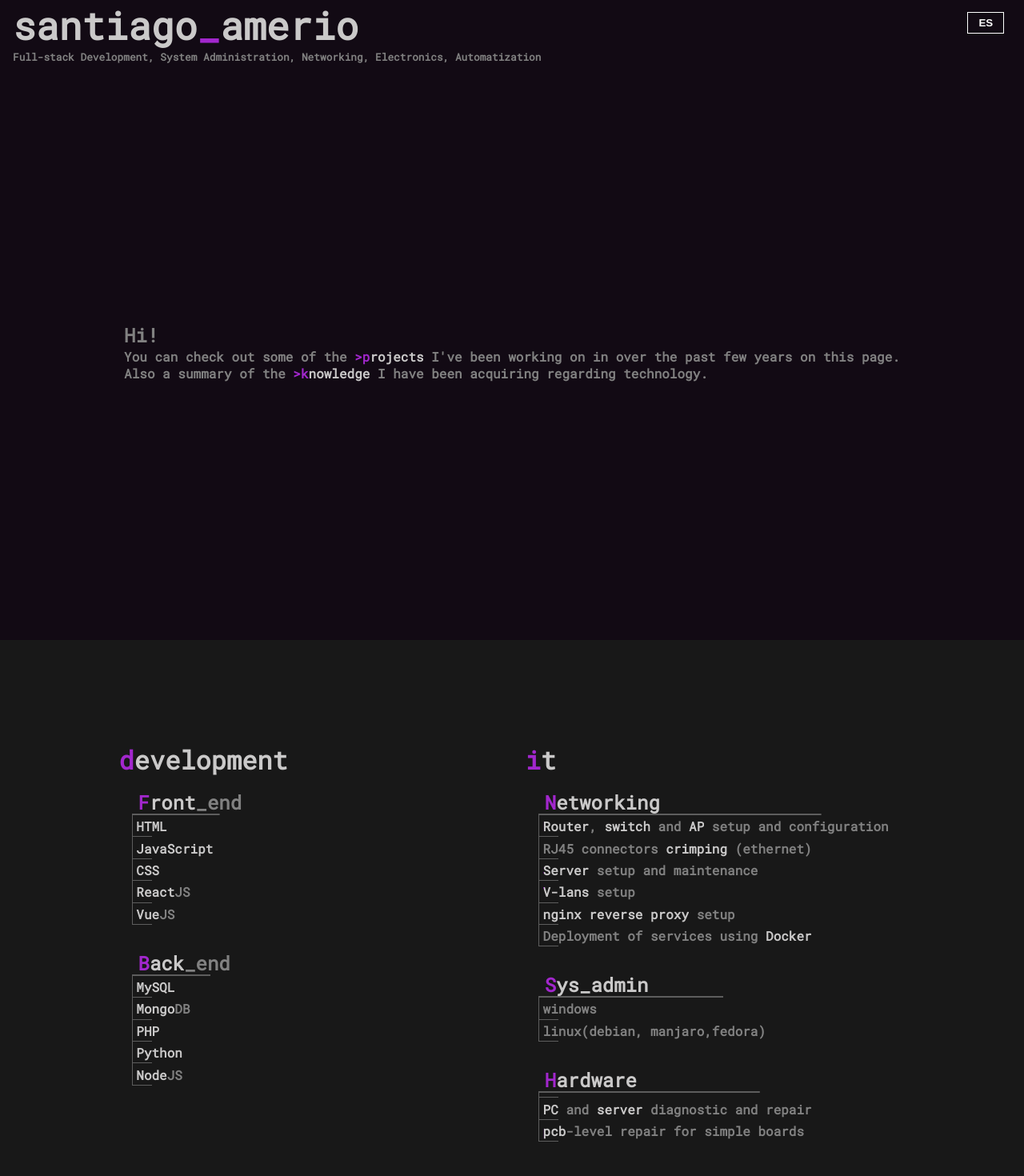
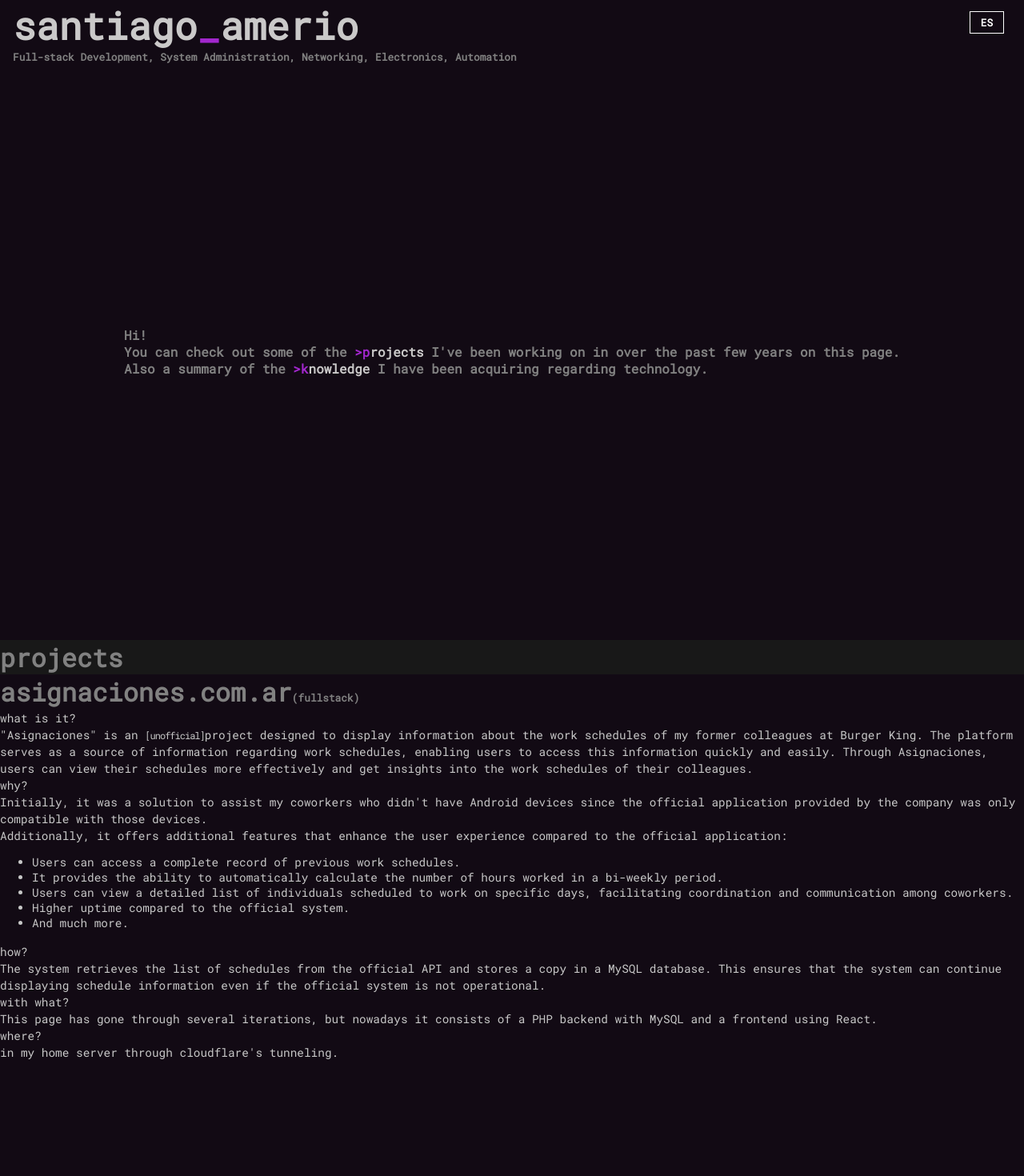
Before and after one commit to santiago-amerio/react_landing_page, a React (Vite) app: page / in a window 1280 px wide. Shown: the top 1470 px of the page at 80% size. Built offline with nearby package versions, Linux system fonts and the light colour scheme.

Commit message:
added section proyects, finalized section brief

```diff
--- a/package.json
+++ b/package.json
@@ -12,7 +12,8 @@
   "dependencies": {
     "classnames": "^2.3.2",
     "react": "^18.2.0",
-    "react-dom": "^18.2.0"
+    "react-dom": "^18.2.0",
+    "react-router-dom": "^6.14.1"
   },
   "devDependencies": {
     "@types/react": "^18.0.37",
--- a/src/App.scss
+++ b/src/App.scss
@@ -9,14 +9,15 @@ $secondary_text-color: $primary_text_color;
 
 
 .sec {
-    >div {
-        transition: opacity .1s ease;
-
+    * {
+        transition: opacity .5s ease;
+        opacity: 1;
     }
 
+
     &.translating {
-        div {
-            opacity: 0;
+        * {
+            opacity: .1
         }
     }
 
--- a/src/App.tsx
+++ b/src/App.tsx
@@ -1,73 +1,85 @@
+import "./App.scss";
+import "./css/integrator.scss";
 
-import './App.scss'
-import './css/integrator.scss'
+import Brief from "./components/Brief";
+import { useState } from "react";
 
-import Brief from './components/Brief'
-import { useState } from 'react'
-import Text_highlighter from './components/Text_highlighter'
-import classNames from 'classnames';
-import es from "./lang/spanish.json"
-import en from "./lang/english.json"
+import { BrowserRouter as Router, Link } from "react-router-dom";
+import Text_highlighter from "./components/Text_highlighter";
+import classNames from "classnames";
+import es from "./lang/spanish.json";
+import en from "./lang/english.json";
+import Proyects from "./components/proyects";
 
 function App() {
+  const land_language = window.location.pathname.replace("/", "");
+
   function timeout(delay: number) {
-    return new Promise(res => setTimeout(res, delay));
+    return new Promise((res) => setTimeout(res, delay));
   }
   const [isTranslating, setIsTranslating] = useState("");
 
-  const [currentLanguage, setCurrentLanguage] = useState('en');
+  const [currentLanguage, setCurrentLanguage] = useState(land_language);
   const handleLanguageSwitch = async () => {
-    setIsTranslating("translating")
-    await timeout(150);
-    setIsTranslating("")
-    setCurrentLanguage(currentLanguage === 'en' ? 'es' : 'en');
-  }
 
-  const languageData = currentLanguage === 'en' ? en : es;
+    setIsTranslating("translating");
+    await timeout(500);
+    setCurrentLanguage(currentLanguage === "es" ? "en" : "es");
+    setIsTranslating("");
+
+
+  };
+
+  const languageData = currentLanguage === "es" ? es : en;
   const introduction = languageData.introduction;
   const brief_content = languageData.brief_content;
-
-
-
+  const proyects_content = languageData.proyects_content;
   return (
     <>
       <div id="app">
-
-        <div id='language_toggler_container'>
-
-          <button onClick={handleLanguageSwitch}>{currentLanguage === 'es' ? "EN" : "ES"}</button>
+        <div id="language_toggler_container">
+          <Router>
+            <Link to={currentLanguage === "en" ? "es" : "en"} onClick={handleLanguageSwitch}>
+              {currentLanguage === "es" ? "EN" : "ES"}
+            </Link>
+          </Router>
         </div>
         <div className={classNames("sec", { ["translating"]: isTranslating })} id="head">
           <div>
             <div className="title-left">
               <Text_highlighter content={introduction[0].title}></Text_highlighter>
             </div>
-            <div className='text-left text-small'>
-              <Text_highlighter content={introduction[0].content} ></Text_highlighter>
+            <div className="text-left subtitle">
+              <Text_highlighter content={introduction[0].content}></Text_highlighter>
             </div>
           </div>
           <div className="title-left">
             <Text_highlighter content={introduction[1].title}></Text_highlighter>
-            <Text_highlighter content={introduction[1].content} ></Text_highlighter>
+            <Text_highlighter content={introduction[1].content}></Text_highlighter>
           </div>
+        </div>
+        <div id="proyects" >
+          <h1>{proyects_content.title}</h1>
+          {proyects_content.content.map((item, index) => (
+            <div className="sec" key={index}>
+              <Proyects content={item}></Proyects>
+            </div>
+          ))}
+        </div>
 
-        </div>
         <div id="brief" className={classNames("sec brief", { ["translating"]: isTranslating })}>
-          {brief_content.map((item, index) => (
+          <div id="brief-title" >
+            <h1 >{brief_content.title}</h1>
+          </div>
+          {brief_content.content.map((item, index) => (
             <div key={index}>
-
               <Brief list={item.list} category={item.category}></Brief>
-
             </div>
           ))}
         </div>
       </div>
-
-
-
-
     </>
-  )
+  );
 }
 
-export default App
+export default App;
--- /dev/null
+++ b/src/components/proyects.tsx
@@ -0,0 +1,37 @@
+import Text_highlighter from "./Text_highlighter";
+
+// import Text_highlighter from "./Text_highlighter";
+type Type_data = {
+    content: {
+        title: string;
+        sections: {
+            subtitle: string;
+            content: string;
+        }[];
+        category: string;
+    };
+};
+
+function Proyects(props: Type_data) {
+    console.log(props);
+
+    return (
+        <>
+            <h1>
+                {props.content.title}
+                <small className="subtitle">({props.content.category})</small>
+            </h1>
+
+            {props.content.sections.map((item, index) => (
+                <div key={index}>
+
+                    <Text_highlighter content ={item.subtitle}></Text_highlighter>
+
+                    <Text_highlighter content={item.content}></Text_highlighter>
+                </div>
+            ))}
+        </>
+    );
+}
+
+export default Proyects;
--- a/src/css/brief.scss
+++ b/src/css/brief.scss
@@ -1,17 +1,37 @@
+// *{
+//     // border: 1px solid red;
+// }
+
 .brief {
     $borders : hsla(0, 0%, 100%, 0.3);
 
-    @media (min-width: 720px) {
+    #brief-title {
+        flex-basis: 100%;
+
+        text-align: center;
+
+    }
+
+    @media (min-width: 770px) {
 
         display: flex;
         flex-direction: row;
         justify-content: space-around;
         align-items: start;
-        padding-top: 10%;
+        flex-wrap: wrap;
+
 
     }
 
+    h1 {
+        border-top: 2px solid rgba(128, 128, 128, 0.44);
+        padding-left: .5rem;
+        border-left: 1px solid #80808026;
+    }
+
     .list {
+        border-left: 1px solid #80808026;
+
         display: flex;
         flex-direction: column;
 
@@ -20,7 +40,9 @@
             max-width: fit-content;
         }
 
+
         .tech-title {
+
             margin: 0;
             padding-left: .5rem;
             background-image: linear-gradient($borders, $borders);
--- a/src/css/global.scss
+++ b/src/css/global.scss
@@ -1,4 +1,3 @@
-
 a {
     text-decoration: none;
 
@@ -23,10 +22,15 @@ body {
     margin: 0;
 }
 
-.text-small {
+.subtitle {
     font-size: .8rem;
 }
 
+.text-small {
+    font-weight: 100;
+    letter-spacing: -1px;
+    word-spacing: -3px;
+}
 
 .text-center {
     text-align: center;
--- a/src/css/integrator.scss
+++ b/src/css/integrator.scss
@@ -2,3 +2,4 @@
 @use './global.scss';
 @use './head.scss';
 @use './lang_toggler.scss';
+@use './proyects.scss'
--- a/src/css/lang_toggler.scss
+++ b/src/css/lang_toggler.scss
@@ -3,7 +3,8 @@
     top: 2%;
     right: 2%;
 
-    button {
+    a , button {
+        font-size:.8rem;
         color: white;
         padding: calc(.2rem + 2px) calc(.7rem + 2px);
         border: none;
--- /dev/null
+++ b/src/css/proyects.scss
@@ -0,0 +1,7 @@
+#proyects {
+    span {
+        font-weight: 100;
+        font-size: .9rem;
+        color: #c8c8c8;
+    }
+}
--- a/src/lang/english.json
+++ b/src/lang/english.json
@@ -2,16 +2,49 @@
     "introduction": [
         {
             "title": "<a href='#head'><h1 style='font-size: 3rem;' >¡--santiago_&#x5f_amerio--¡</h1></a>",
-            "content": "Full-stack Development, System Administration, Networking, Electronics, Automatization",
+            "content": "Full-stack Development, System Administration, Networking, Electronics, Automation",
             "id": "head"
         },
         {
-            "title": "<h2>Hi!</h2>",
-            "content": "<h4>You can check out some of the <a href='#proyectos' class='link-pointer'>¡--_p_rojects--¡</a> I've been working on in over the past few years on this page.</br> Also a summary of the  <a href='#brief' class='link-pointer'>¡--_k_nowledge--¡</a>  I have been acquiring regarding technology.</h4>",
+            "title": "Hi!",
+            "content": "You can check out some of the <a href='#proyectos' class='link-pointer'>¡--_p_rojects--¡</a> I've been working on in over the past few years on this page.</br> Also a summary of the  <a href='#brief' class='link-pointer'>¡--_k_nowledge--¡</a>  I have been acquiring regarding technology.",
             "id": "greeting"
         }
     ],
-    "brief_content": [
+    "proyects_content": {
+        "title": "projects",
+        "content": [
+            {
+                "title": "asignaciones.com.ar",
+                "sections": [
+                    {
+                        "subtitle": "what is it?<br>",
+                        "content": "\"Asignaciones\" is an <small class='text-small'>[unofficial]</small>project designed to display information about the work schedules of my former colleagues at Burger King. The platform serves as a source of information regarding work schedules, enabling users to access this information quickly and easily. Through Asignaciones, users can view their schedules more effectively and get insights into the work schedules of their colleagues."
+                    },
+                    {
+                        "subtitle": "why?<br>",
+                        "content": "Initially, it was a solution to assist my coworkers who didn't have Android devices since the official application provided by the company was only compatible with those devices.<br>  Additionally, it offers additional features that enhance the user experience compared to the official application: <ul><li>Users can access a complete record of previous work schedules.</li><li>It provides the ability to automatically calculate the number of hours worked in a bi-weekly period.</li> <li>Users can view a detailed list of individuals scheduled to work on specific days, facilitating coordination and communication among coworkers.</li><li>Higher uptime compared to the official system.</li><li>And much more.</li></ul>"
+                    },
+                    {
+                        "subtitle": "how?<br>",
+                        "content": "The system retrieves the list of schedules from the official API and stores a copy in a MySQL database. This ensures that the system can continue displaying schedule information even if the official system is not operational."
+                    },
+                    {
+                        "subtitle": "with what?<br>",
+                        "content": "This page has gone through several iterations, but nowadays it consists of a PHP backend with MySQL and a frontend using React."
+                    },
+                    {
+                        "subtitle": "where?<br>",
+                        "content": "in my home server through cloudflare's tunneling."
+                    }
+                ],
+                "category": "fullstack"
+            }
+        ]
+    },
+    "brief_content": {
+        "title": "knowledge",
+        "content": [
             {
                 "category": "¡--_d_evelopment--¡",
                 "list": [
@@ -70,3 +103,4 @@
             }
         ]
     }
+}
--- a/src/lang/spanish.json
+++ b/src/lang/spanish.json
@@ -7,11 +7,44 @@
         },
         {
             "title": "<h2>Hola!</h2>",
-            "content": "<h4>En esta pagina se pueden ver algunos de los <a href='#proyectos' class='link-pointer'>¡--_p_royectos--¡</a> en los que trabaje en los ultimos años.</br> Tambien un resumen de los <a href='#brief' class='link-pointer'>¡--_c_onocimientos--¡</a> en relacion a tecnologia que fui obteniendo.</h4>",
+            "content": "En esta pagina se pueden ver algunos de los <a href='#proyectos' class='link-pointer'>¡--_p_royectos--¡</a> en los que trabaje en los ultimos años.</br> Tambien un resumen de los <a href='#brief' class='link-pointer'>¡--_c_onocimientos--¡</a> en relacion a tecnologia que fui obteniendo.",
             "id": "greeting"
         }
     ],
-    "brief_content": [
+    "proyects_content": {
+        "title": "proyectos",
+        "content": [
+            {
+                "title": "asignaciones.com.ar",
+                "sections": [
+                    {
+                        "subtitle": "que es?<br>",
+                        "content": "asignaciones es un proyecto<small class='text-small'>[no oficial]</small> diseñado para mostrar información sobre los horarios de trabajo de mis antiguos compañeros en Burger King. La plataforma proporciona una fuente de información sobre los horarios laborales, permitiendo a los usuarios acceder de manera rápida y sencilla a esta información. A través de Asignaciones, los usuarios pueden visualizar sus horarios de mejor manera y conocer los horarios de trabajo de sus compañeros."
+                    },
+                    {
+                        "subtitle": "por que?<br>",
+                        "content": "inicialmente fue solución para ayudar a mis compañeros de trabajo que no tenían dispositivos Android, ya que la aplicación oficial proporcionada por la empresa solo era compatible con esos dispositivos.<br> ademas ofrece características adicionales que mejoran la experiencia en comparación con la aplicación oficial: <ul><li>los usuarios pueden acceder a un registro completo de los horarios de trabajo anteriores</li><li>proporciona la capacidad de calcular automáticamente la cantidad de horas trabajadas en un período de quincena</li> <li>los usuarios pueden ver una lista detallada de las personas que están programadas para trabajar en cada día específico, lo que facilita la coordinación y la comunicación entre compañeros</li><li>mayor uptime con respecto al sistema oficial</li><li>etc</li></ul>"
+                    },
+                    {
+                        "subtitle": "como?<br>",
+                        "content": "el sistema se encarga de tomar la lista de horarios desde la api oficial, guarda una copia en una base de datos MySQL, esto permite que el sistema siga mostrando la información de los horarios incluso si el sistema oficial no está en funcionamiento"
+                    },
+                    {
+                        "subtitle": "con que?<br>",
+                        "content": "esta pagina tuvo varias iteraciones, pero hoy en dia se compone de un backend en PHP con MySQL, y un frontend utilizando React."
+                    },
+                    {
+                        "subtitle": "donde?<br>",
+                        "content": "en mi home server, a travez de cloudflare tunneling."
+                    }
+                ],
+                "category": "fullstack"
+            }
+        ]
+    },
+    "brief_content": {
+        "title": "conocimientos",
+        "content": [
             {
                 "category": "¡--_d_evelopment--¡",
                 "list": [
@@ -69,3 +102,4 @@
             }
         ]
     }
+}
```
Also changed, not shown: src/components/proyects_list.tsx (added, +33 -0 lines), 1 other file (tests, documents, lock files or other folders). Lines whose indentation alone changed are shown as unchanged.
